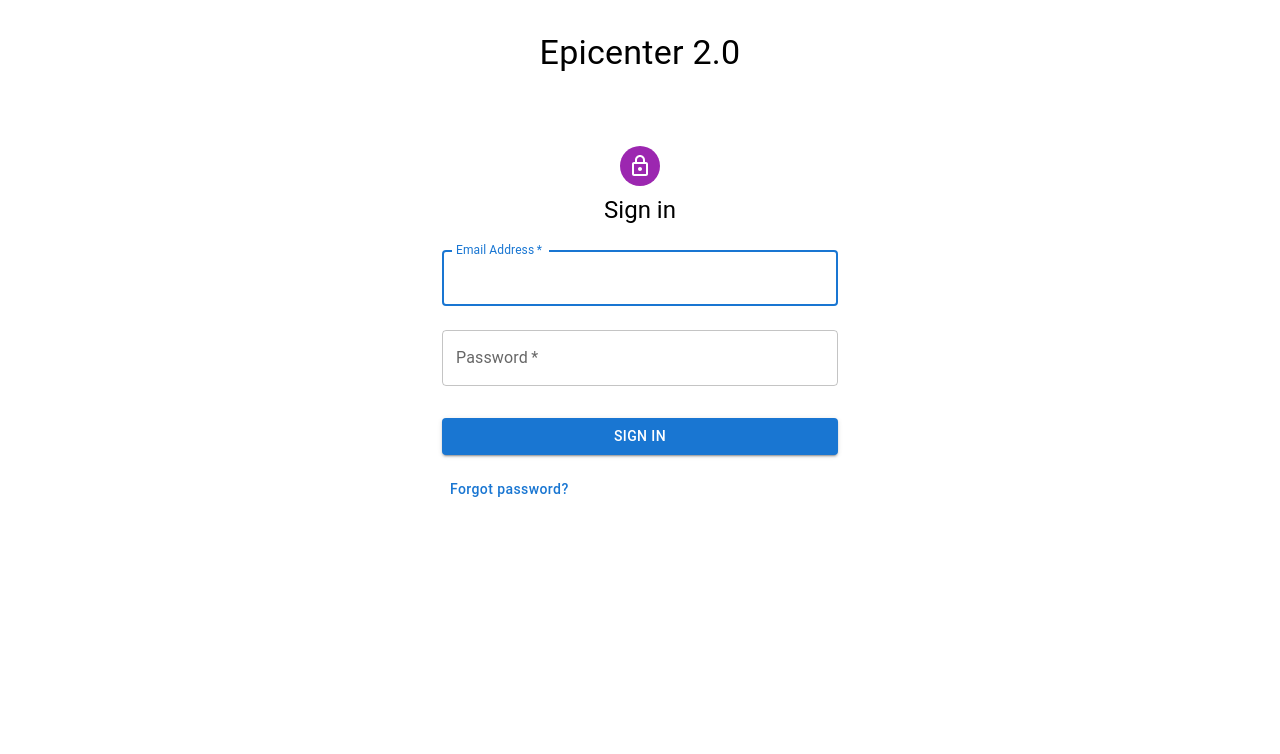
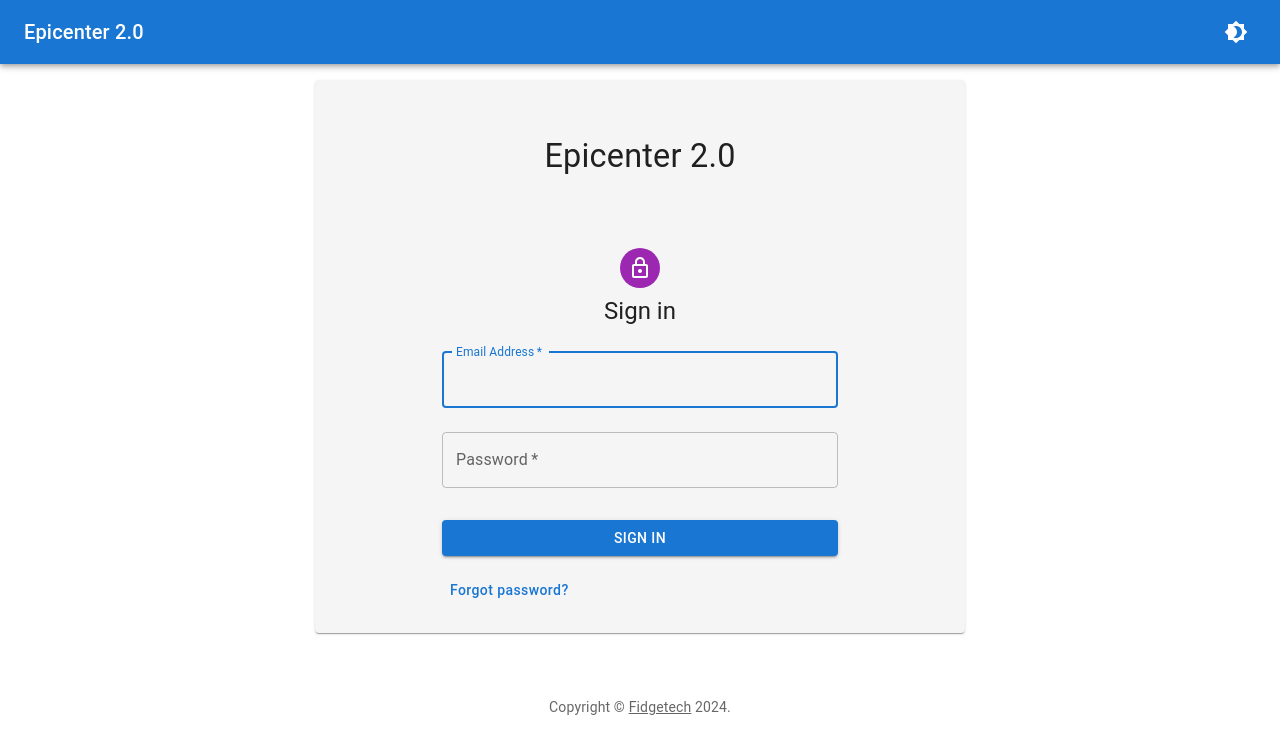
Before and after one commit to fidgetech/fidgetcode, a React (Vite) app: page /login in a window 1280 px wide. Shown: the top 754 px of the page. Built offline with nearby package versions, Linux system fonts and the light colour scheme; no server answers.

Commit message:
refactor theme out so applies to login page too

```diff
--- a/src/components/App.jsx
+++ b/src/components/App.jsx
@@ -2,14 +2,15 @@
 // import viteLogo from '/vite.svg'
 // import './App.css'
 import '../firebase.js'; // initializes firebase and firebase auth
-import { createBrowserRouter, RouterProvider, Outlet, Navigate } from "react-router-dom";
+import { createBrowserRouter, RouterProvider, Navigate, Link as RouterLink } from "react-router-dom";
 import ErrorPage from "components/Layout/ErrorPage.jsx";
 import MaterialLayout from 'components/Layout/MaterialLayout';
 import { AuthProvider, useAuth } from 'components/Auth/AuthContext';
 import Authentication from 'components/Auth/Authentication';
-import { Typography } from '@mui/material';
+import { Typography, Link } from '@mui/material';
 import { NotificationProvider } from 'components/Layout/NotificationContext';
 import { Notification } from 'components/Layout/Notification';
+import { ThemeProviderWrapper } from 'components/Layout/ThemeContext';
 
 function App() {
   const router = createBrowserRouter([
@@ -21,7 +22,7 @@
       [
         {
           index: true,
-          element: <Typography>hello '/'</Typography>
+          element: <Typography><Link component={RouterLink} to='/page1'>Link to page 1</Link></Typography>
         },
         {
           path: '/page1',
@@ -35,16 +36,18 @@
     },
     {
       path: '/login',
-      element: <Authentication />
+      element: <MaterialLayout><Authentication /></MaterialLayout>
     },
   ]);
 
   return (
     <AuthProvider>
-      <NotificationProvider>
-        <Notification />
-        <RouterProvider router={router} />
-      </NotificationProvider>
+      <ThemeProviderWrapper>
+        <NotificationProvider>
+          <Notification />
+          <RouterProvider router={router} />
+        </NotificationProvider>
+      </ThemeProviderWrapper>
     </AuthProvider>
   )
 }
--- a/src/components/Layout/ColorModeToggle.jsx
+++ b/src/components/Layout/ColorModeToggle.jsx
@@ -1,10 +1,13 @@
 import { useTheme } from '@mui/system';
+import { useCustomTheme } from './ThemeContext';
 import IconButton from '@mui/material/IconButton';
 import Brightness4Icon from '@mui/icons-material/Brightness4';
 import Brightness7Icon from '@mui/icons-material/Brightness7';
 
-export default function ColorModeToggle({ toggleColorMode }) {
+export default function ColorModeToggle() {
   const theme = useTheme();
+  const { toggleColorMode } = useCustomTheme();
+
   return (
     <IconButton sx={{ ml: 1 }} onClick={toggleColorMode} color="inherit">
       {theme.palette.mode === 'dark' ? <Brightness7Icon /> : <Brightness4Icon />}
--- a/src/components/Layout/MaterialLayout.jsx
+++ b/src/components/Layout/MaterialLayout.jsx
@@ -1,30 +1,19 @@
-import { useState, useEffect } from 'react';
-import { CssBaseline, useMediaQuery, Box } from '@mui/material';
-import { ThemeProvider } from '@mui/system';
-import { lightTheme, darkTheme, rootStyle } from './LayoutStyles';
-import { Typography, Link } from '@mui/material';
 import { Outlet } from 'react-router-dom';
+import { CssBaseline, Box, Typography, Link } from '@mui/material';
+import { useCustomTheme } from './ThemeContext';
+import { rootStyle } from './LayoutStyles';
+import { StyledPaper } from './SharedStyles';
 import Navbar from './Navbar';
-import { StyledPaper } from './SharedStyles';
 
 export default function MaterialLayout({ children }) {
-  const prefersDarkMode = useMediaQuery('(prefers-color-scheme: dark)');
-  const [theme, setTheme] = useState(prefersDarkMode ? darkTheme : lightTheme);
-
-  useEffect(() => {
-    setTheme(prefersDarkMode ? darkTheme : lightTheme);
-  }, [prefersDarkMode]);
-
-  const toggleColorMode = () => {
-    setTheme(prevTheme => (prevTheme === lightTheme ? darkTheme : lightTheme));
-  };
+  const { theme } = useCustomTheme();
 
   return (
-    <ThemeProvider theme={theme}>
+    <>
       <CssBaseline />
       <div sx={rootStyle(theme)}>
         <header>
-          <Navbar toggleColorMode={toggleColorMode} />
+          <Navbar />
         </header>
         <main>
           <Box sx={{ my: { xs: 0, sm: 2 } }}>
@@ -37,7 +26,7 @@
       <footer>
         <Copyright sx={{ mt: 8, mb: 4 }} />
       </footer>
-    </ThemeProvider>
+    </>
   );
 }
 
--- a/src/components/Layout/Navbar.jsx
+++ b/src/components/Layout/Navbar.jsx
@@ -1,17 +1,18 @@
 import { useState } from 'react';
 import { Box, IconButton, AppBar, Toolbar, Typography, Button, Menu, MenuItem } from '@mui/material';
 import MenuIcon from '@mui/icons-material/Menu';
-import { Link } from 'react-router-dom';
+import { Link, useLocation } from 'react-router-dom';
 import ColorModeToggle from 'components/Layout/ColorModeToggle';
 
 import { useAuth } from 'components/Auth/AuthContext';
 
-const Navbar = ({ toggleColorMode }) => {
+const Navbar = () => {
   const { currentUser, signOut } = useAuth();
   const [accountMenuAccountMenuAnchorEl, setAccountMenuAnchorEl] = useState(null);
   const accountMenuOpen = Boolean(accountMenuAccountMenuAnchorEl);
   const [hamburgerMenuAnchorEl, setHamburgerMenuAnchorEl] = useState(null);
   const hamburgerMenuOpen = Boolean(hamburgerMenuAnchorEl);
+  const location = useLocation();
 
   const handleToggleAccountMenu = (event) => {
     setAccountMenuAnchorEl(prevAnchorEl => prevAnchorEl ? null : event.currentTarget);
@@ -25,8 +26,8 @@
     <AppBar position="static">
       <Toolbar>
 
-        {/* hamburger menu for xs screns */}
-        <Box sx={{ flexGrow: 1, display: { xs: 'flex', sm: 'none' } }}>
+        {/* hamburger menu for xs screns; only when logged in */}
+        <Box sx={{ flexGrow: 1, display: { xs: currentUser ? 'flex' : 'none', sm: 'none' } }}>
           <IconButton size="large" color="inherit" aria-label="open drawer" onClick={handleToggleHamburgerMenu}>
             <MenuIcon />
           </IconButton>
@@ -46,7 +47,7 @@
           </Menu>
         </Box>
 
-        <Typography variant="h6" component="div" sx={{ flexGrow: 1, display: { xs: 'none', sm: 'flex' } }}>
+        <Typography variant="h6" component="div" sx={{ flexGrow: 1, display: { xs: currentUser ? 'none' : 'flex', sm: 'flex' } }}>
           Epicenter 2.0
         </Typography>
         {currentUser ? (
@@ -59,11 +60,15 @@
             </Menu>
           </>
         ) : (
+          <>
+            {location.pathname !== '/login' &&
               <Button color="inherit" component={Link} to="/login">
                 Sign In
               </Button>
+            }
+          </>
         )}
-        <ColorModeToggle toggleColorMode={toggleColorMode} />
+        <ColorModeToggle />
       </Toolbar>
     </AppBar>
   );
--- /dev/null
+++ b/src/components/Layout/ThemeContext.jsx
@@ -0,0 +1,28 @@
+import { createContext, useState, useContext, useEffect } from 'react';
+import { ThemeProvider, useMediaQuery } from '@mui/material';
+import { lightTheme, darkTheme } from './LayoutStyles';
+
+const ThemeContext = createContext();
+
+export const useCustomTheme = () => useContext(ThemeContext);
+
+export const ThemeProviderWrapper = ({ children }) => {
+  const prefersDarkMode = useMediaQuery('(prefers-color-scheme: dark)');
+  const [theme, setTheme] = useState(prefersDarkMode ? darkTheme : lightTheme);
+
+  useEffect(() => {
+    setTheme(prefersDarkMode ? darkTheme : lightTheme);
+  }, [prefersDarkMode]);
+
+  const toggleColorMode = () => {
+    setTheme(prevTheme => (prevTheme === lightTheme ? darkTheme : lightTheme));
+  };
+
+  return (
+    <ThemeContext.Provider value={{ theme, toggleColorMode }}>
+      <ThemeProvider theme={theme}>
+        {children}
+      </ThemeProvider>
+    </ThemeContext.Provider>
+  );
+};
```
Lines whose indentation alone changed are shown as unchanged.
